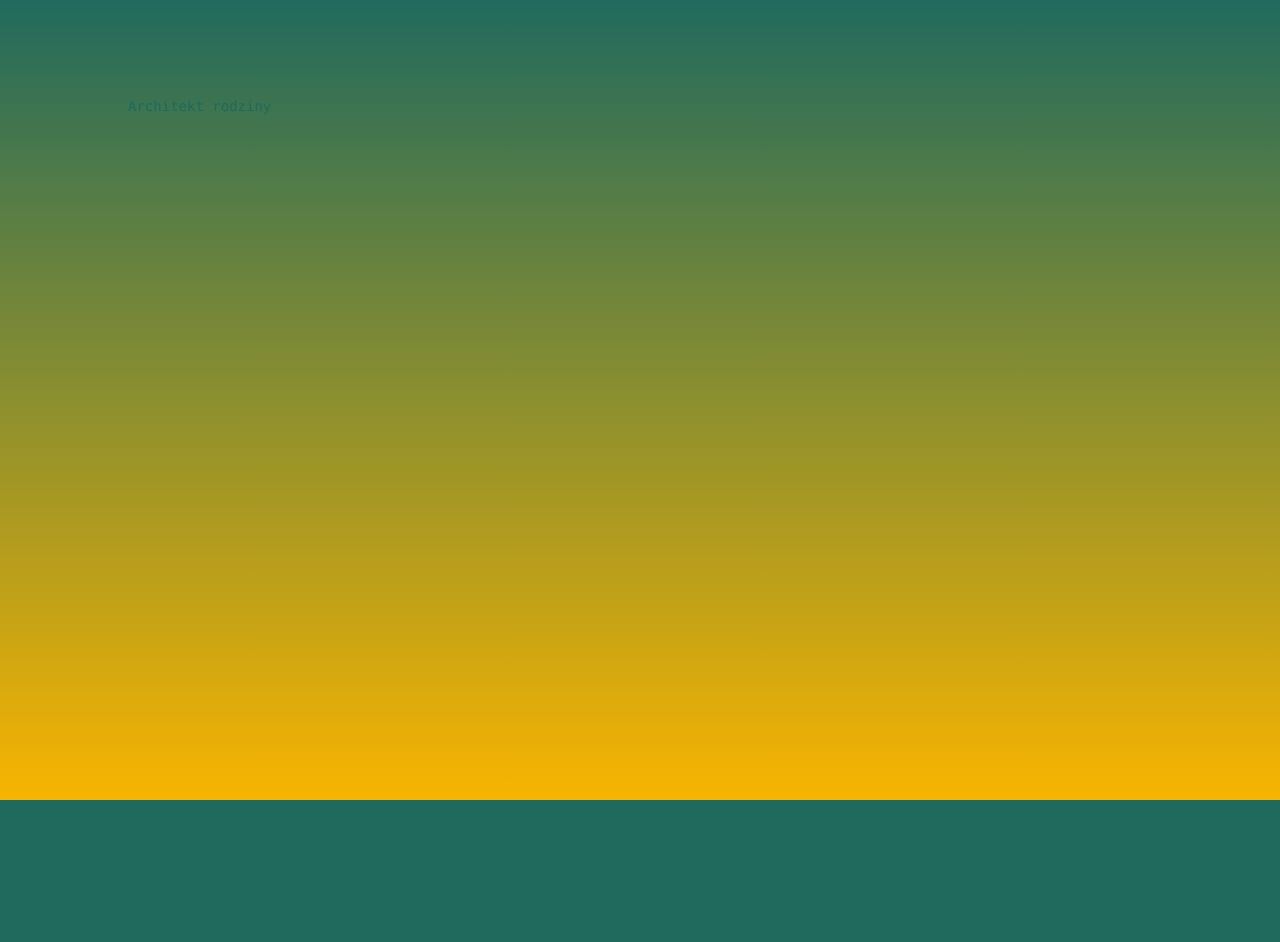
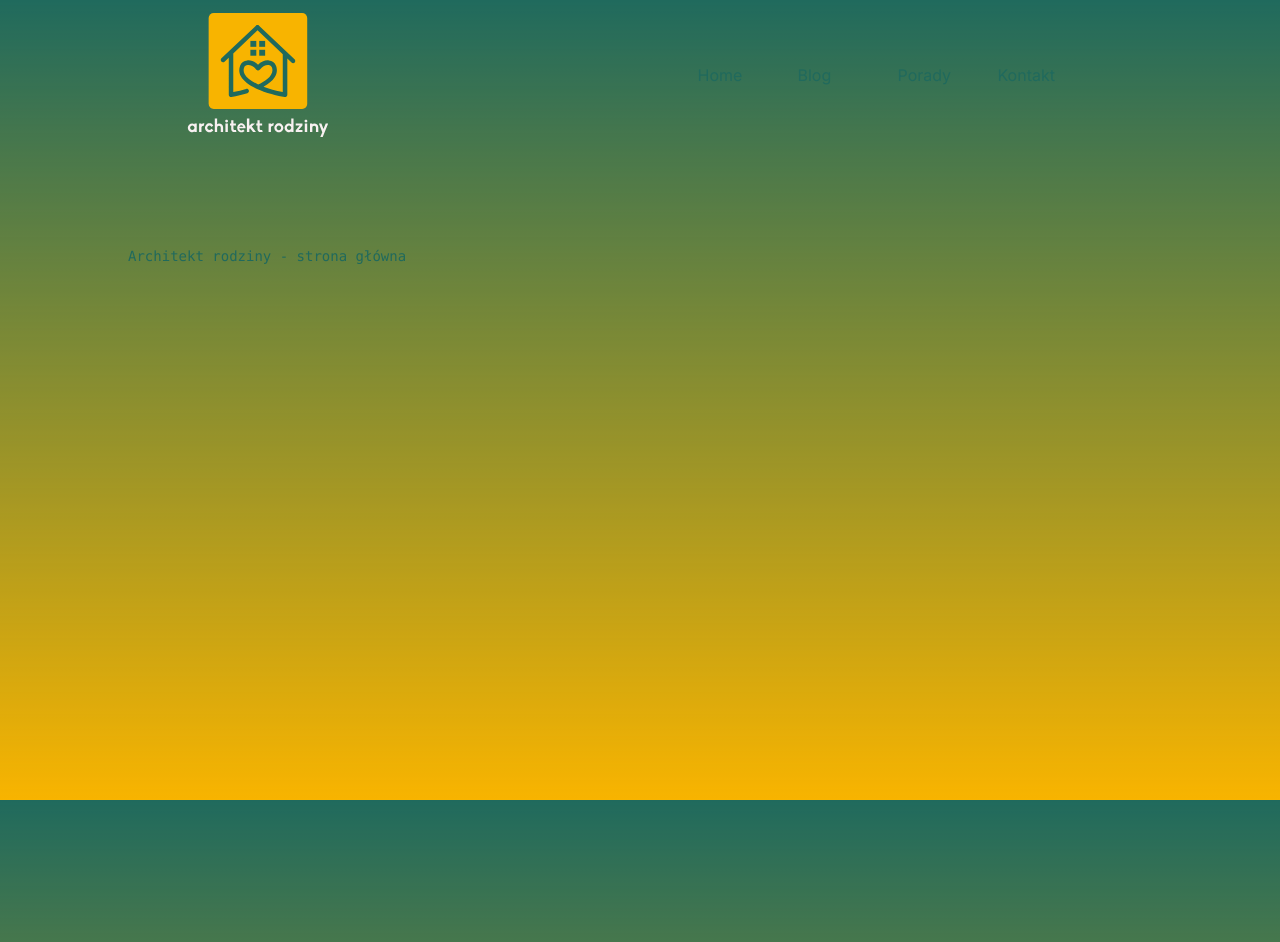
Before and after one commit to marcindampc/ar_site, a Next.js app: page / in a window 1280 px wide. Shown: the top 942 px of the page. Before the commit the page ends 800 px from the top, so only its background shows below. Built offline with nearby package versions, Linux system fonts and the light colour scheme.

Commit message:
Basic nav & add metadata fielsds

```diff
--- a/src/app/layout.tsx
+++ b/src/app/layout.tsx
@@ -1,5 +1,6 @@
 import type { Metadata } from "next";
 import { Inter } from "next/font/google";
+import Nav from "./navigation/page";
 import "./globals.css";
 
 const inter = Inter({ subsets: ["latin"] });
@@ -7,6 +8,19 @@ const inter = Inter({ subsets: ["latin"] });
 export const metadata: Metadata = {
   title: "Architekt Rodziny",
   description: "blog osobisty o rodzinie, małżeństwie i macierzyństwie",
+  generator: 'Next.js',
+  applicationName: 'ARapp',
+  referrer: 'origin-when-cross-origin',
+  keywords: ['Next.js', 'React', 'JavaScript'],
+  authors: [{ name: 'Seb' }, { name: 'Josh', url: 'https://nextjs.org' }],
+  creator: 'Jiachi Liu',
+  publisher: 'Sebastian Markbåge',
+  formatDetection: {
+    email: false,
+    address: false,
+    telephone: false,
+  },
+
 };
 
 export default function RootLayout({
@@ -17,7 +31,9 @@ export default function RootLayout({
   return (
     <html lang="pl">
       {/* TODO: font to be changed */}
-      <body className={inter.className}>{children}</body>
+      <body className={inter.className}>
+        <Nav />
+        {children}</body>
     </html>
   );
 }
--- /dev/null
+++ b/src/app/navigation/navigation.scss
@@ -0,0 +1,4 @@
+ul {
+    list-style: none;
+    display: inline-block;
+}
--- /dev/null
+++ b/src/app/navigation/page.tsx
@@ -0,0 +1,40 @@
+// import './navigation.scss';
+"use client"
+export default function Nav() {
+    return (
+        <div className="nav_container">
+            <a>
+                <img src='./ar_logo_color_nobg.svg'></img>
+            </a>
+            <ul className="nav_links">
+                <li className="nav_item">Home</li>
+                <li className="nav_item">Blog</li>
+                <li className="nav_item">Porady</li>
+                <li className="nav_item">Kontakt</li>
+            </ul>
+            <style jsx>{`
+            .nav_container {
+                min-width: 100%;
+                display: flex;
+                flex-direction: row;
+                justify-content: space-around;
+                align-items: center;
+            }
+            .nav_links {
+                display: flex;
+                flex-direction: row;
+                justify-content: space-between;
+                align-items: center;
+
+            }
+            .nav_item {
+                min-width: 100px;
+            }
+            img {
+                width: 150px;
+                height: 150px;
+            }
+          `}</style>
+        </div>
+    );
+}
--- a/src/app/page.tsx
+++ b/src/app/page.tsx
@@ -1,10 +1,11 @@
 import Image from "next/image";
+import Nav from './navigation/page';
 
 export default function Home() {
   return (
     <main className="flex min-h-screen flex-col items-center justify-between p-24">
       <div className="z-10 max-w-5xl w-full items-center justify-between font-mono text-sm lg:flex">
-        Architekt rodziny
+        Architekt rodziny - strona główna
       </div>
     </main>
   );
```
Also changed, not shown: package.json (+6 -5 lines), public/ar_logo_color_nobg.svg (added), src/app/navigation/layout.tsx (added), 1 other file (tests, documents, lock files or other folders).
